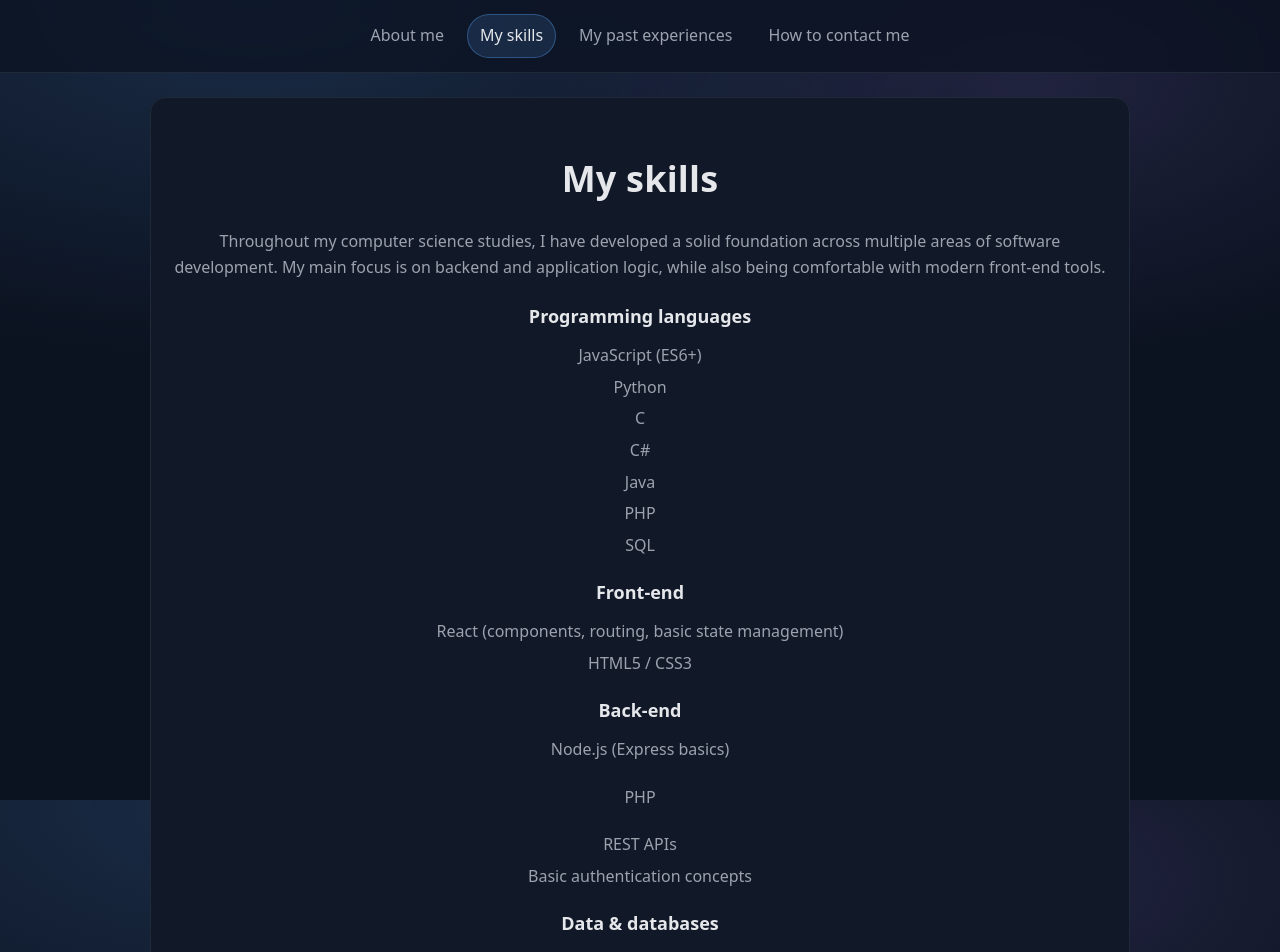
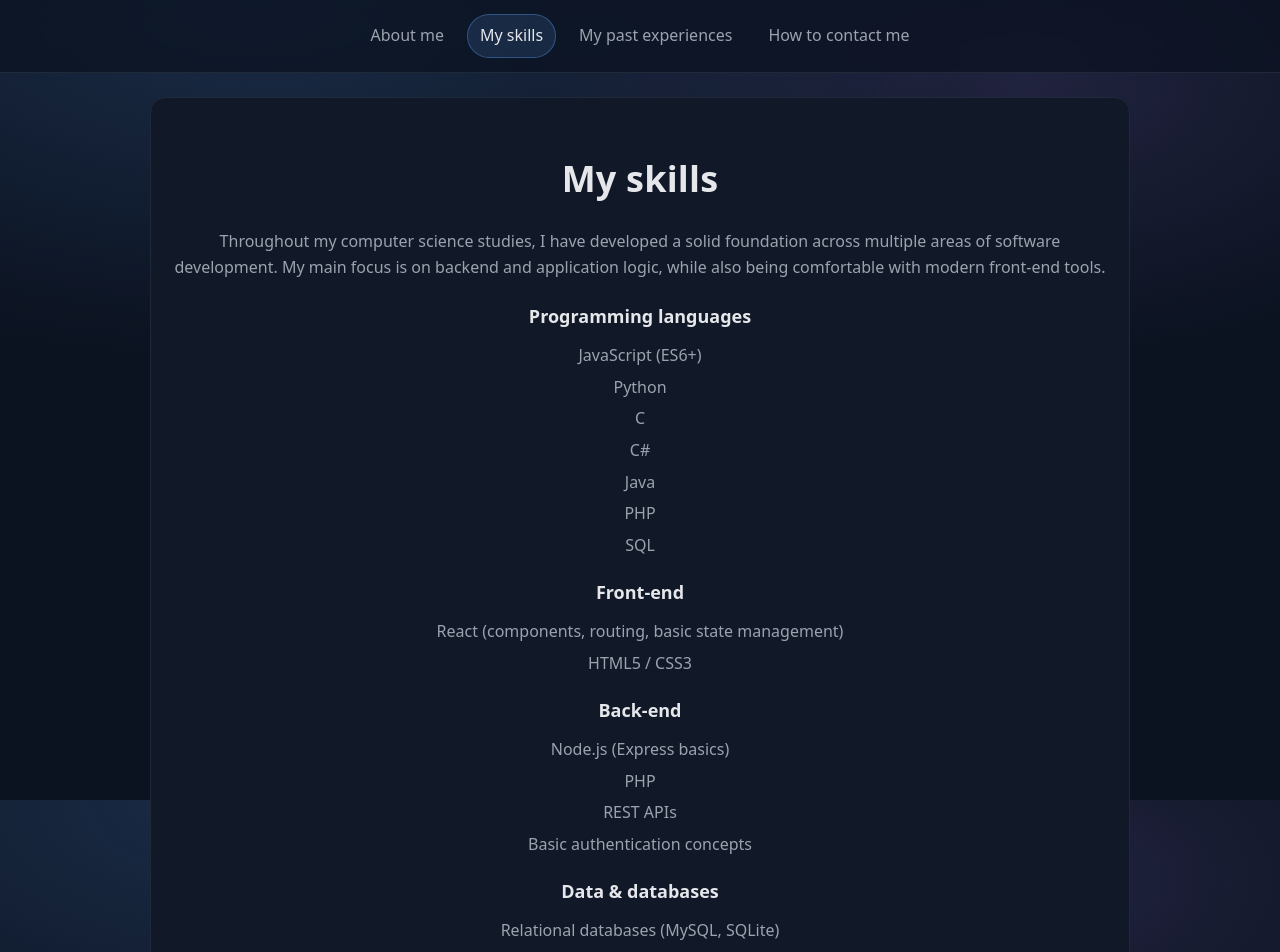
Before and after one commit to QuentinoDelFuego/CV_React, a React (Vite) app in the folder my_app/: page /skills in a window 1280 px wide. Shown: the top 952 px of the page. Built offline with nearby package versions, Linux system fonts and the light colour scheme.

Commit message:
correction php skills

```diff
--- a/my_app/src/pages/Skills.jsx
+++ b/my_app/src/pages/Skills.jsx
@@ -29,7 +29,7 @@ export default function Skills() {
       <h2>Back-end</h2>
       <ul>
         <li>Node.js (Express basics)</li>
-        <p>PHP</p>
+        <li>PHP</li>
         <li>REST APIs</li>
         <li>Basic authentication concepts</li>
       </ul>
```
